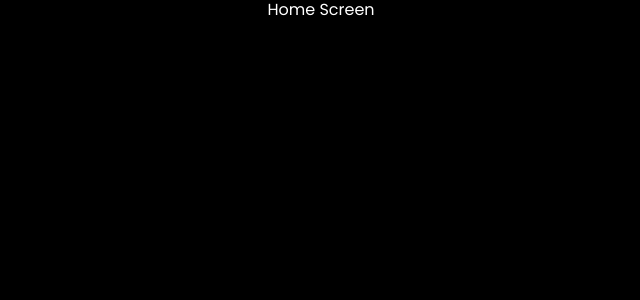
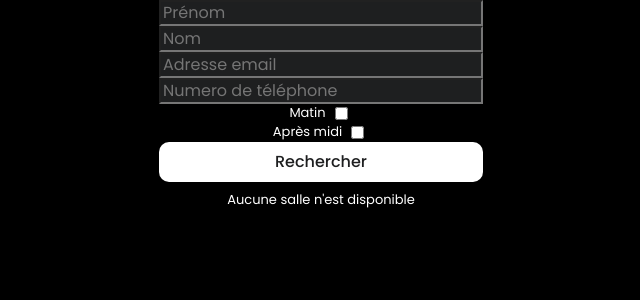
Before and after one commit to needforschool/needforschool-roomrental-client, a Next.js app: page / in a window 1280 px wide. Shown: the top 300 px of the page, without its empty margins (319-959 px from the left). Built offline with nearby package versions, Linux system fonts and the light colour scheme.

Commit message:
💄 update home page with form

```diff
--- a/src/screens/Home/index.tsx
+++ b/src/screens/Home/index.tsx
@@ -1,7 +1,69 @@
+import Button from "@components/Layout/Button";
+import { useForm } from "@hooks/useForm";
 import styled from "styled-components";
 
 const Home: React.FC = () => {
-  return <Container>{"Home Screen"}</Container>;
+  const { onSubmit, onChange, values } = useForm(
+    () => {
+      console.log("Form submitted", values);
+    },
+    {
+      firstname: "",
+      lastname: "",
+      email: "",
+      phone: "",
+      morning: false,
+      afternoon: false,
+    }
+  );
+
+  return (
+    <Container>
+      <Form onSubmit={onSubmit}>
+        <Input
+          placeholder="Prénom"
+          name={"firstname"}
+          value={values?.firstname}
+          onChange={onChange}
+        />
+        <Input placeholder="Nom" name={"lastname"} value={values?.lastname} />
+        <Input
+          placeholder="Adresse email"
+          name={"email"}
+          value={values?.email}
+        />
+        <Input
+          placeholder="Numero de téléphone"
+          name={"phone"}
+          value={values?.phone}
+        />
+
+        <div>
+          {/* checkbox to chose morning or afternoon */}
+          <Checkbox>
+            <CheckboxLabel>Matin</CheckboxLabel>
+            <CheckboxInput
+              type="checkbox"
+              name={"morning"}
+              onChange={onChange}
+              checked={values?.morning}
+            />
+          </Checkbox>
+          <Checkbox>
+            <CheckboxLabel>Après midi</CheckboxLabel>
+            <CheckboxInput
+              type="checkbox"
+              name={"afternoon"}
+              onChange={onChange}
+              checked={values?.afternoon}
+            />
+          </Checkbox>
+        </div>
+        <Button type={"submit"}>{"Rechercher"}</Button>
+      </Form>
+      <Disclaimer>{"Aucune salle n'est disponible"}</Disclaimer>
+    </Container>
+  );
 };
 
 const Container = styled.div`
@@ -12,4 +74,37 @@ const Container = styled.div`
   text-align: center;
 `;
 
+const Form = styled.form`
+  display: flex;
+  flex-direction: column;
+`;
+
+const Input = styled.input`
+  background-color: ${({ theme }) => theme.colors.layout.darker};
+`;
+
+const Checkbox = styled.div`
+  display: flex;
+  flex-direction: row;
+  align-items: center;
+  justify-content: center;
+  text-align: center;
+`;
+
+const CheckboxLabel = styled.label`
+  font-size: ${({ theme }) => theme.size.small};
+  font-weight: ${({ theme }) => theme.size.medium};
+  margin-right: 5px;
+`;
+
+const CheckboxInput = styled.input`
+  margin-right: 5px;
+`;
+
+const Disclaimer = styled.p`
+  font-size: ${({ theme }) => theme.size.small};
+  font-weight: ${({ theme }) => theme.size.medium};
+  margin-top: 10px;
+`;
+
 export default Home;
```
